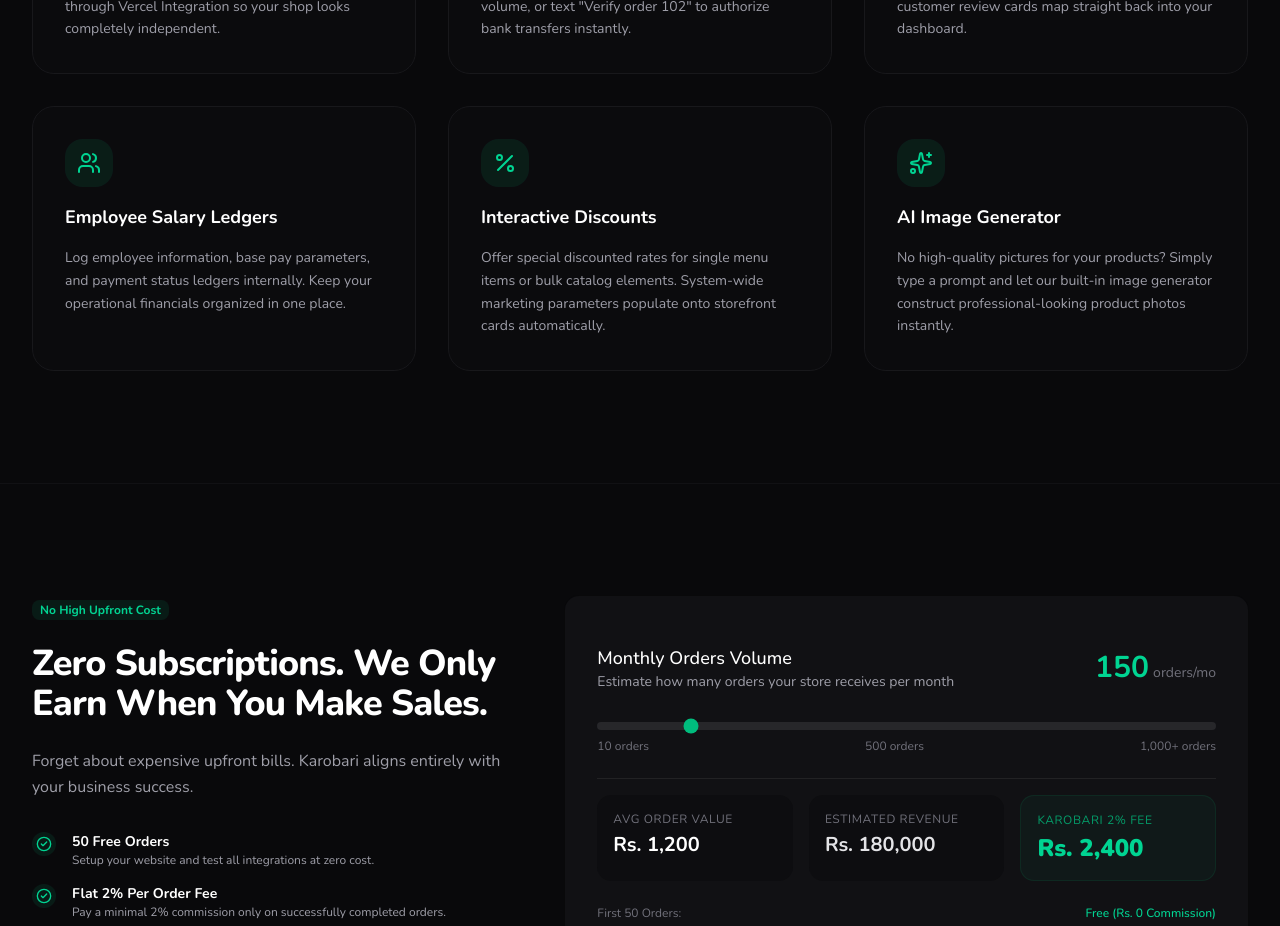
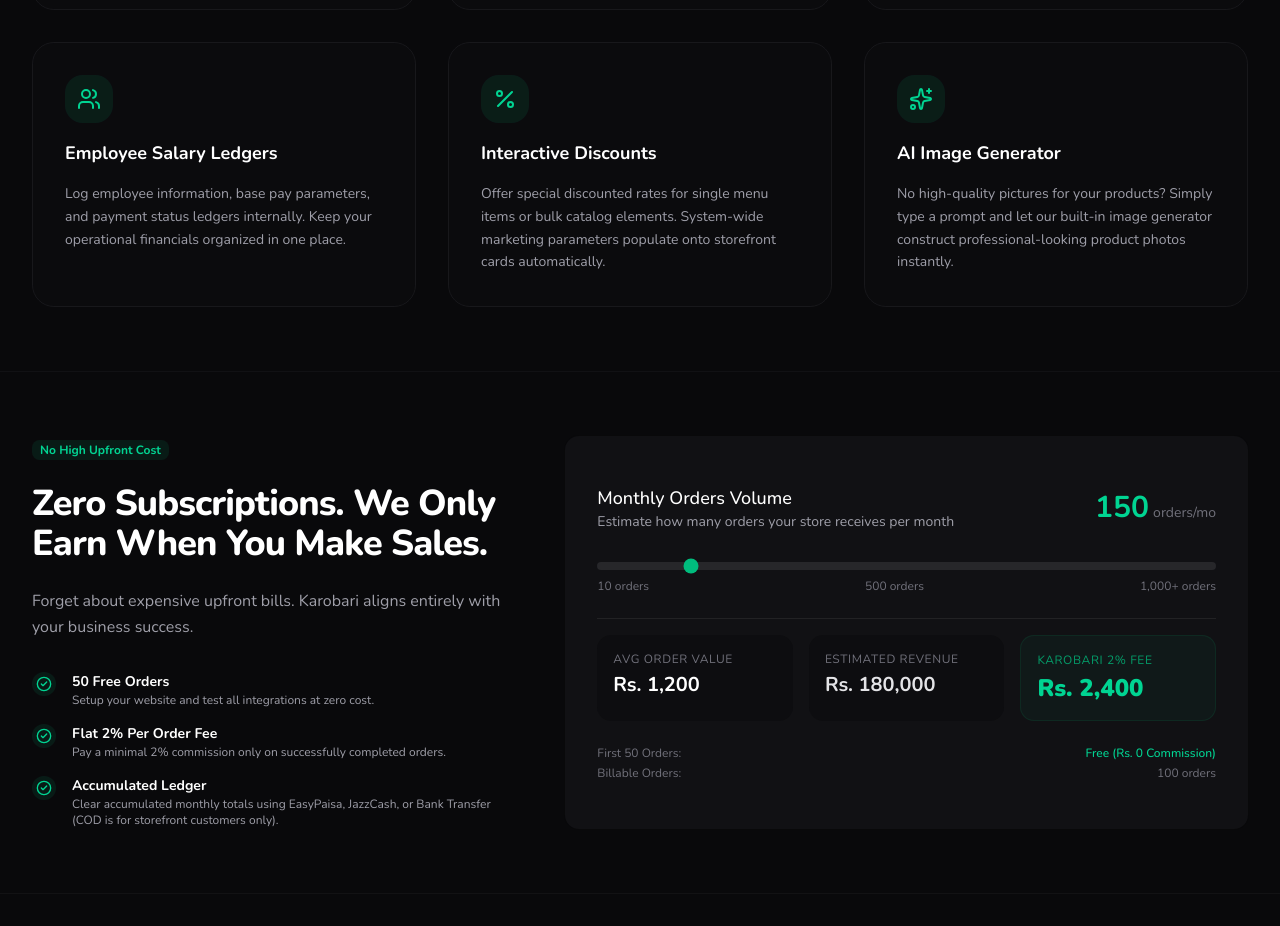
Before and after one commit to MehfoozurRehman/karobari, a Next.js app: page / in a window 1280 px wide. Shown: the part 1848-2774 px from the top of the page. Built offline with nearby package versions, Linux system fonts and the light colour scheme.

Commit message:
UI Polish: Reduce section margins and block padding sizes from py-28 to py-16 across all lower blocks

```diff
--- a/src/app/page.tsx
+++ b/src/app/page.tsx
@@ -245,8 +245,8 @@
       </section>
 
       {/* Feature Grids */}
-      <section id="features" className="py-28 border-b border-zinc-900/60 relative">
-        <div className="max-w-7xl mx-auto px-4 sm:px-6 lg:px-8 space-y-16 text-center">
+      <section id="features" className="py-16 border-b border-zinc-900/60 relative">
+        <div className="max-w-7xl mx-auto px-4 sm:px-6 lg:px-8 space-y-12 text-center">
           <div className="space-y-4">
             <Badge className="bg-emerald-500/10 text-emerald-400 border-none font-bold">Comprehensive Capabilities</Badge>
             <h2 className="text-3xl sm:text-4xl font-extrabold tracking-tight text-white">
@@ -328,7 +328,7 @@
       </section>
 
       {/* Interactive Fee Section */}
-      <section id="pricing" className="py-28 border-b border-zinc-900/60 bg-zinc-950 relative">
+      <section id="pricing" className="py-16 border-b border-zinc-900/60 bg-zinc-950 relative">
         <div className="max-w-7xl mx-auto px-4 sm:px-6 lg:px-8">
           <div className="grid grid-cols-1 lg:grid-cols-12 gap-16 items-center">
             <div className="lg:col-span-5 space-y-6 text-left">
@@ -381,7 +381,7 @@
       </section>
 
       {/* Local FAQ */}
-      <section id="faq" className="py-24 border-b border-zinc-900/60">
+      <section id="faq" className="py-16 border-b border-zinc-900/60">
         <div className="max-w-4xl mx-auto px-4 sm:px-6 lg:px-8 space-y-16 text-center">
           <div className="space-y-4">
             <Badge className="bg-emerald-500/10 text-emerald-400 border-none font-bold">Frequently Asked Questions</Badge>
@@ -421,7 +421,7 @@
       </section>
 
       {/* CTA */}
-      <section className="py-24 bg-gradient-to-b from-zinc-950 to-zinc-900 relative">
+      <section className="py-16 bg-gradient-to-b from-zinc-950 to-zinc-900 relative">
         <div className="max-w-4xl mx-auto px-4 text-center space-y-8 relative z-10">
           <h2 className="text-3xl sm:text-4xl font-extrabold text-white leading-tight">
             Apni Online Dukaan Aaj Hi Shuru Karen!
```
